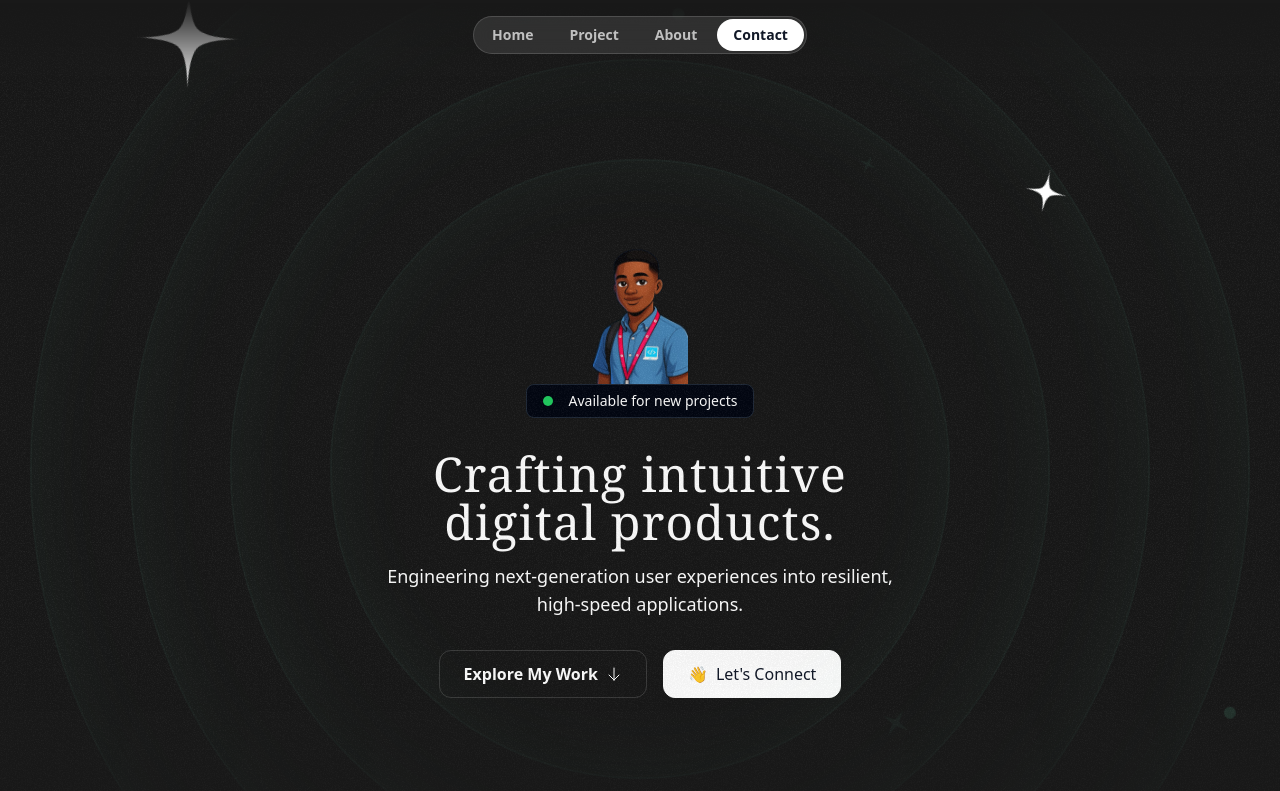
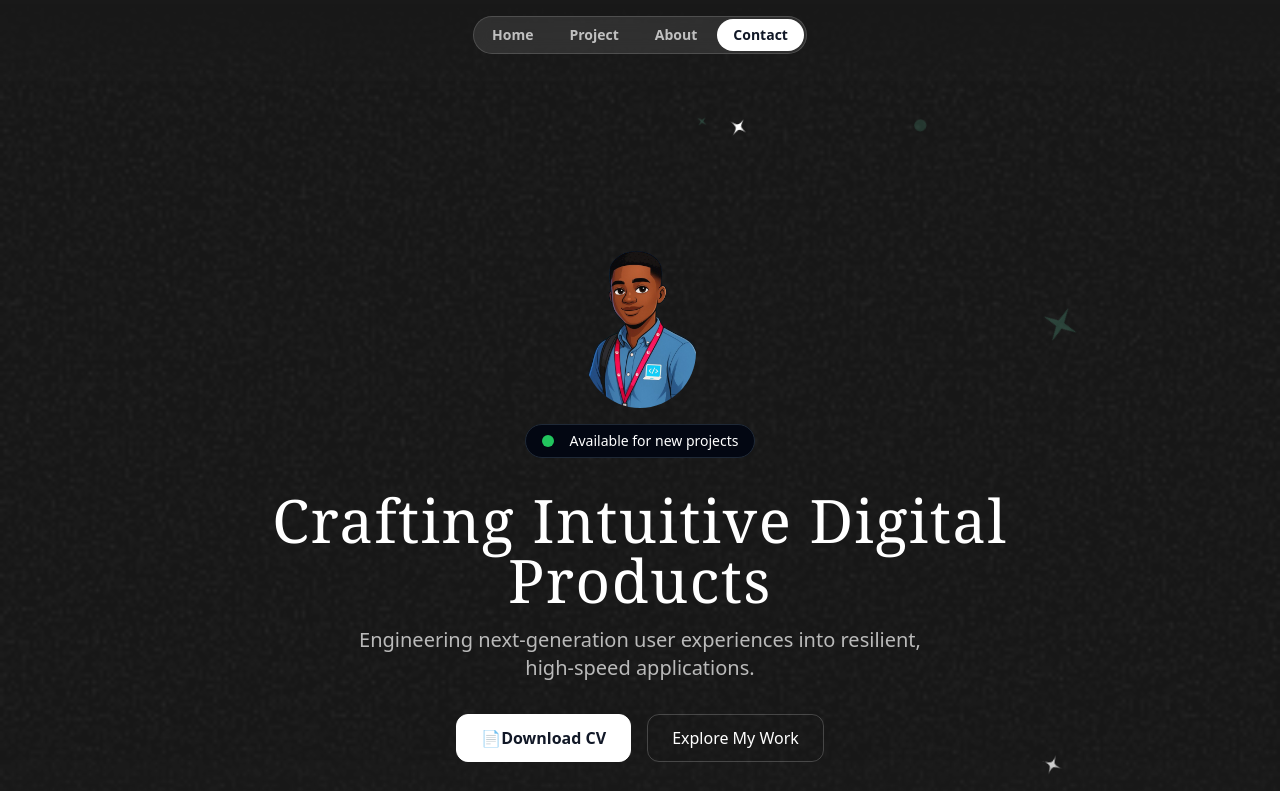
Before and after one commit to faruk-olawale/my-portfolio, a Next.js app: page / in a window 1280 px wide. Shown: the top 791 px of the page. Built offline with nearby package versions, Linux system fonts and the light colour scheme; a web font is replaced by a local one.

Commit message:
initial message

```diff
--- a/src/sections/Hero.tsx
+++ b/src/sections/Hero.tsx
@@ -1,83 +1,90 @@
-import memojiImage  from "@/assets/images/my-image.png"
+"use client";
+import { useState } from "react";
 import Image from "next/image";
-import ArrowDown from "@/assets/icons/arrow-down.svg";
+import memojiImage from "@/assets/images/my-image.png";
 import grainImage from "@/assets/images/grain.jpg";
 import StarIcon from "@/assets/icons/star.svg";
+import SparkleIcon from "@/assets/icons/sparkle.svg";
 import { HeroOrbit } from "@/components/HeroOrbit";
-import SparkleIcon from "@/assets/icons/sparkle.svg"
+
 export const HeroSection = () => {
   return (
-    <div className="py-32 md:py-48 lg:py-60 relative z-0 overflow-x-clip">
-    <div className="absolute inset-0 [mask-image:linear-gradient(to_bottom,transparent,black_10%,black_70%,transparent)]">
-    <div className="absolute inset-0 -z-30 opacity-5" style={{
-      backgroundImage:`url(${grainImage.src})`,
-    }}
-       ></div>
-       <div className=" size-[620px] hero-item"></div>
-       <div className=" size-[820px] hero-item"></div>
-       <div className=" size-[1020px] hero-item"></div>
-       <div className=" size-[1220px] hero-item"></div>
-       <HeroOrbit size={430} rotation={79} shouldOrbit orbitDuration="30s" shouldspin spinDuration="6s">
-        <SparkleIcon className="size-8 text-emerald-300/5"/>
-       </HeroOrbit>
-       <HeroOrbit size={440} rotation={-14} shouldOrbit orbitDuration="32s" shouldspin spinDuration="6s">
-         <SparkleIcon className="size-5 text-emerald-300/5"/>
-        </HeroOrbit>
-        <HeroOrbit size={520} rotation={-41} shouldOrbit orbitDuration="34s" shouldspin spinDuration="6s">
-          <div className= "size-3 rounded-full - bg-emerald-300/15" />
-        </HeroOrbit>
-        <HeroOrbit size={530} rotation={178} shouldOrbit orbitDuration="36s" shouldspin spinDuration="6s">
-         <SparkleIcon className="size-10 text-emerald-300/20"/>
-         </HeroOrbit>
-        <HeroOrbit size={550} rotation={98} shouldOrbit orbitDuration="38s" shouldspin spinDuration="6s">
-         <StarIcon className="size-8 text-white"/>
-       </HeroOrbit>
-        <HeroOrbit size={590} rotation={20} shouldOrbit orbitDuration="40s" shouldspin spinDuration="6s">
-         <StarIcon className="size-12 text-white"/>
-        </HeroOrbit>
-          <HeroOrbit size={650} rotation={-51} shouldOrbit orbitDuration="42s" shouldspin spinDuration="6s">
-          <div className= "size-2 rounded-full - bg-emerald-300/15" />
-         </HeroOrbit>
-          <HeroOrbit size={710} rotation={144} shouldOrbit orbitDuration="44s" shouldspin spinDuration="6s">
-          <SparkleIcon className="size-14 text-emerald-300/20"/>
-         </HeroOrbit>
-          <HeroOrbit size={720} rotation={85} shouldOrbit orbitDuration="46s" shouldspin spinDuration="6s">
-          <div className= "size-3 rounded-full - bg-emerald-300/15" />
-         </HeroOrbit>
-           <HeroOrbit size={800} rotation={-72} shouldOrbit orbitDuration="48s" shouldspin spinDuration="6s">
-         <StarIcon className="size-28 text-white"/>
-        </HeroOrbit>
-         </div>
-         <div className="container max-w-5xl mx-auto px-4">
-          <div className="flex flex-col items-center">
-           <Image src={memojiImage} className="w-20 sm:w-24 md:w-24" alt="my picture"/>
-           <div className="bg-gray-950 border border-gray-800 px-4 py-1.5 inline-flex items-center gap-4 rounded-lg">
-           <div className="bg-green-500 size-2.5 rounded-full relative">
-            <div className="bg-green-500 absolute inset-0 rounded-full animate-ping"></div>
-           </div>
-           <div className="text-sm font-medium">Available for new projects</div>
-         </div>
-         </div>
-         <div className="max-w-lg mx-auto">
-         <h1 className="font-serif text-3xl md:text-5xl text-center mt-8 tracking-wide">
-          Crafting intuitive digital products.
-          </h1>
-         <p className="mt-4 text-center text-white/68 md:text-lg">
-          Engineering next-generation user experiences into resilient,
-           high-speed applications.
-          </p>
+    <section className="relative py-32 md:py-48 lg:py-60 overflow-x-clip">
+      {/* ================= BACKGROUND + ORBITS ================= */}
+      <div className="absolute inset-0 pointer-events-none [mask-image:linear-gradient(to_bottom,transparent,black_10%,black_70%,transparent)]">
+        {/* Grain Background */}
+        <div
+          className="absolute inset-0 -z-30 opacity-5 pointer-events-none"
+          style={{ backgroundImage: `url(${grainImage.src})`, backgroundSize: 'cover' }}
+        />
+
+        {/* Decorative Orbits */}
+        {[430, 440, 520, 530, 550, 590, 650, 710, 720, 800].map((size, i) => (
+          <HeroOrbit
+            key={i}
+            size={size}
+            rotation={[-51, -41, -14, 20, 79, 85, 98, 144, 178, -72][i]}
+            shouldOrbit
+            orbitDuration={`${30 + i * 2}s`}
+            shouldspin
+            spinDuration="6s"
+            className="pointer-events-none"
+          >
+            {/* Alternate Sparkle / Star / small dot */}
+            {i % 3 === 0 ? (
+              <SparkleIcon className={`size-${[3,5,8,10,12,14,28][i % 7]} text-emerald-300/20`} />
+            ) : i % 3 === 1 ? (
+              <StarIcon className={`size-${[8,12,28][i % 3]} text-white`} />
+            ) : (
+              <div className="size-3 rounded-full bg-emerald-300/15" />
+            )}
+          </HeroOrbit>
+        ))}
+      </div>
+
+      {/* ================= MAIN CONTENT ================= */}
+      <div className="container max-w-5xl mx-auto px-4 relative z-10 flex flex-col items-center text-center">
+        {/* Memoji */}
+        <Image src={memojiImage} className="w-24 md:w-28 rounded-full" alt="my picture" />
+
+        {/* Availability Badge */}
+        <div className="mt-4 inline-flex items-center gap-4 bg-gray-950 border border-gray-800 px-4 py-1.5 rounded-full">
+          <div className="relative">
+            <div className="bg-green-500 w-3 h-3 rounded-full animate-ping absolute inset-0" />
+            <div className="bg-green-500 w-3 h-3 rounded-full relative" />
           </div>
-          <div className="flex flex-col md:flex-row justify-center items-center mt-8 gap-4">
-            <button className="inline-flex items-center gap-2 border border-white/15 px-6 h-12 rounded-xl">
-              <span className="font-semibold">Explore My Work</span>
-              <ArrowDown className="size-4" />
-            </button>
-            <button className="inline-flex items-center gap-2 border border-white bg-white text-gray-900 h-12 px-6 rounded-xl">
-              <span className="font-semibold">👋</span>
-              <span>Let&apos;s Connect</span>
-            </button>
-          </div>
-         </div>
-  </div>
+          <span className="text-sm font-medium">Available for new projects</span>
+        </div>
+
+        {/* Heading */}
+        <h1 className="mt-8 font-serif text-4xl md:text-5xl lg:text-6xl tracking-wide">
+          Crafting Intuitive Digital Products
+        </h1>
+
+        <p className="mt-4 max-w-xl text-white/70 text-lg md:text-xl">
+          Engineering next-generation user experiences into resilient, high-speed applications.
+        </p>
+
+        {/* CTA Buttons */}
+        <div className="mt-8 flex flex-col sm:flex-row gap-4 justify-center">
+
+            <a
+            href="/cv.pdf"
+            target="_blank"
+            rel="noopener noreferrer"
+            className="inline-flex items-center gap-2 px-6 py-3 h-12 rounded-xl bg-white text-gray-900 font-semibold border border-white hover:bg-gray-100 transition"
+          >
+            📄Download CV
+          </a>
+
+            <a
+            href="#project"
+            className="inline-flex items-center gap-2 px-6 py-3 h-12 rounded-xl border border-white/20 text-white hover:bg-white/10 transition"
+          >
+             Explore My Work
+          </a>
+        </div>
+      </div>
+    </section>
   );
 };
```
Also changed, not shown: 1 other file (tests, documents, lock files or other folders).
